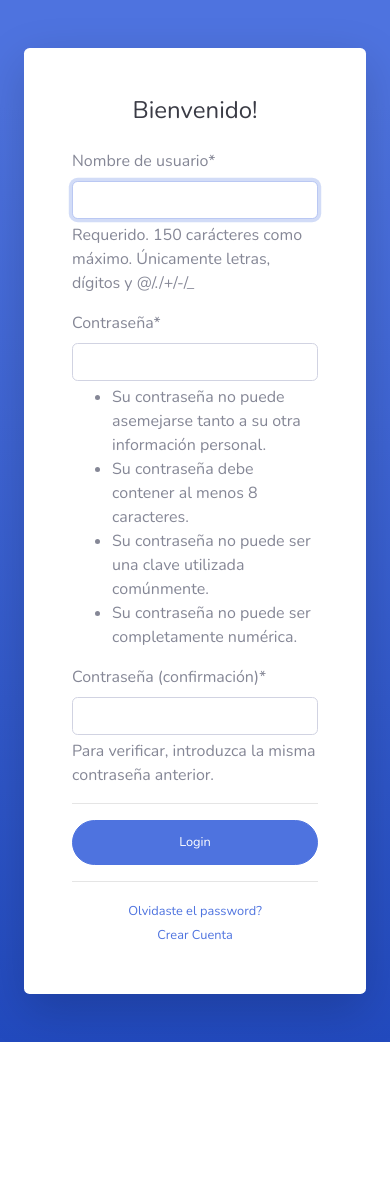
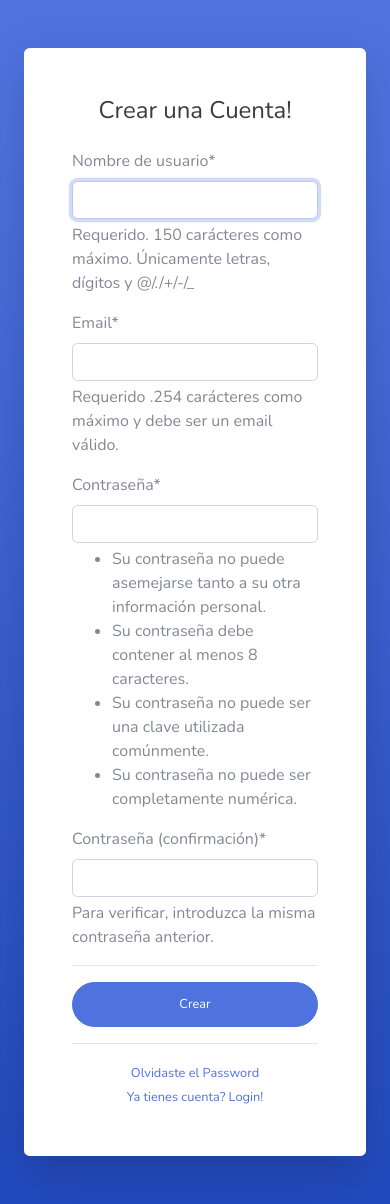
Before and after one commit to vlopez-dev/agenda, a Django app: page /accounts/signup/ in a window 390 px wide. Before the commit the page ends 1042 px from the top, so only its background shows below. Run offline with Django 4.2, Linux system fonts and the light colour scheme; some libraries are stand-ins or nearby versions.

Commit message:
add email form signup

```diff
--- a/registration/templates/registration/base.html
+++ b/registration/templates/registration/base-login.html
@@ -11,7 +11,7 @@
     {% load static %}
 
 
-    <title>SB Admin 2 - Login</title>
+    <title>Login</title>
 
     <!-- Custom fonts for this template-->
     <link href="{% static 'vendor/fontawesome-free/css/all.min.css' %}" rel="stylesheet" type="text/css">
--- /dev/null
+++ b/registration/templates/registration/base-signup.html
@@ -0,0 +1,73 @@
+<!DOCTYPE html>
+<html lang="en">
+
+<head>
+
+    <meta charset="utf-8">
+    <meta http-equiv="X-UA-Compatible" content="IE=edge">
+    <meta name="viewport" content="width=device-width, initial-scale=1, shrink-to-fit=no">
+    <meta name="description" content="">
+    <meta name="author" content="">
+
+    <title>Registro</title>
+    {% load static %}
+
+    <!-- Custom fonts for this template-->
+    <link href="{% static 'vendor/fontawesome-free/css/all.min.css' %}" rel="stylesheet" type="text/css">
+    <link href="https://fonts.googleapis.com/css?family=Nunito:200,200i,300,300i,400,400i,600,600i,700,700i,800,800i,900,900i"rel="stylesheet">
+
+    <!-- Custom styles for this template-->
+    <link href="{% static 'css/sb-admin-2.min.css' %}" rel="stylesheet">
+
+</head>
+
+<body class="bg-gradient-primary">
+
+    <div class="container">
+
+        <div class="card o-hidden border-0 shadow-lg my-5">
+            <div class="card-body p-0">
+                <!-- Nested Row within Card Body -->
+                <div class="row">
+                    <div class="col-lg-5 d-none d-lg-block bg-register-image"></div>
+                    <div class="col-lg-7">
+                        <div class="p-5">
+                            <div class="text-center">
+                                <h1 class="h4 text-gray-900 mb-4">Crear una Cuenta!</h1>
+                            </div>
+
+                            {% block content %}
+
+
+                            {% endblock %}
+
+
+
+                            <hr>
+                            <div class="text-center">
+                                <a class="small" href="forgot-password.html">Olvidaste el Password</a>
+                            </div>
+                            <div class="text-center">
+                                <a class="small" href="{% url 'login' %}">Ya tienes cuenta? Login!</a>
+                            </div>
+                        </div>
+                    </div>
+                </div>
+            </div>
+        </div>
+
+    </div>
+
+    <!-- Bootstrap core JavaScript-->
+    <script src="{% static 'vendor/jquery/jquery.min.js' %}"></script>
+    <script src="{% static 'vendor/bootstrap/js/bootstrap.bundle.min.js' %}"></script>
+
+    <!-- Core plugin JavaScript-->
+    <script src="{% static 'vendor/jquery-easing/jquery.easing.min.js' %}"></script>
+
+    <!-- Custom scripts for all pages-->
+    <script src="{% static 'js/sb-admin-2.min.js' %}"></script>
+
+</body>
+
+</html>
--- a/registration/templates/registration/login.html
+++ b/registration/templates/registration/login.html
@@ -1,4 +1,4 @@
-            {% extends 'registration/base.html' %}
+            {% extends 'registration/base-login.html' %}
             {% load bootstrap5 %}
 
             {% load crispy_forms_tags %}
--- a/registration/templates/registration/signup.html
+++ b/registration/templates/registration/signup.html
@@ -1,4 +1,4 @@
-{% extends 'registration/base.html' %}
+{% extends 'registration/base-signup.html' %}
 {% load bootstrap5 %}
 
 {% load crispy_forms_tags %}
@@ -6,12 +6,21 @@
 {% block content %}
 
 
-
+    {% if 'register'  in request.GET %}
+        <p style="color: green;">
+            Registrado con exito!
+        </p>
+    {% endif %}
     <form  action="" method="POST" autocomplete="off"  class="user">
         {% csrf_token %}
 
         <div class="form-group">
             {{ form.username|as_crispy_field }}
+
+        </div>
+
+        <div class="form-group">
+            {{ form.email|as_crispy_field }}
 
         </div>
         <div class="form-group">
@@ -27,7 +36,7 @@
 
 
         <hr>
-        <button type="submit"class="btn btn-primary btn-user btn-block">Login</button>
+        <button type="submit"class="btn btn-primary btn-user btn-block">Crear</button>
 
 
     </form>
--- a/registration/views.py
+++ b/registration/views.py
@@ -10,6 +10,9 @@ class SignUpView(CreateView):
     success_url = reverse_lazy('login')
     template_name = 'registration/signup.html'
 
+    def get_success_url(self):
+        return reverse_lazy('login') + '?register'
+
 
 
 class PasswordResetView(CreateView):
```
Also changed, not shown: sala/templates/sala/index.html (+7 -5 lines), sala/templates/sala/listar_salas.html (+15 -1 lines).
